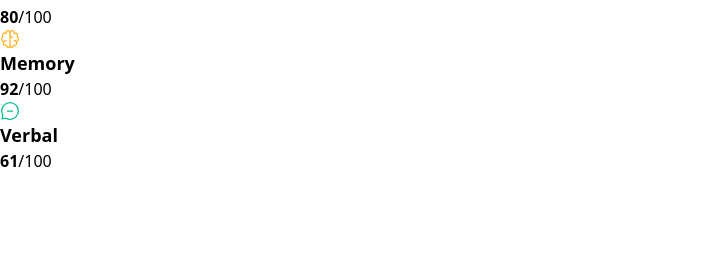
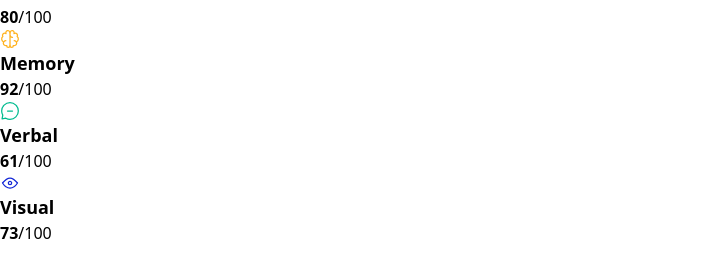
Before and after one commit to terhemeniorwua-png/result-summary-C, a website: page index.html in a window 1280 px wide. Shown: the part 403-680 px from the top of the page, without its empty margins (0-703 px from the left). Drawn offline with Linux system fonts and the light colour scheme.

Commit message:
add visual section

```diff
--- a/index.html
+++ b/index.html
@@ -47,6 +47,14 @@
                             <strong>61</strong><span>/100</span>
                     </div>
                 </div>
+                <div class="flex justify-around">
+                    <div class="flex text-blue-950 text-lg font-black gap-3">
+                        <img src="images/icon-visual.svg" alt=""><span>Visual</span>
+                    </div>
+                    <div class="space-x-2">
+                        <strong>73</strong><span>/100</span>
+                    </div>
+                </div>
         </section>
     </main>
 </body>
```
